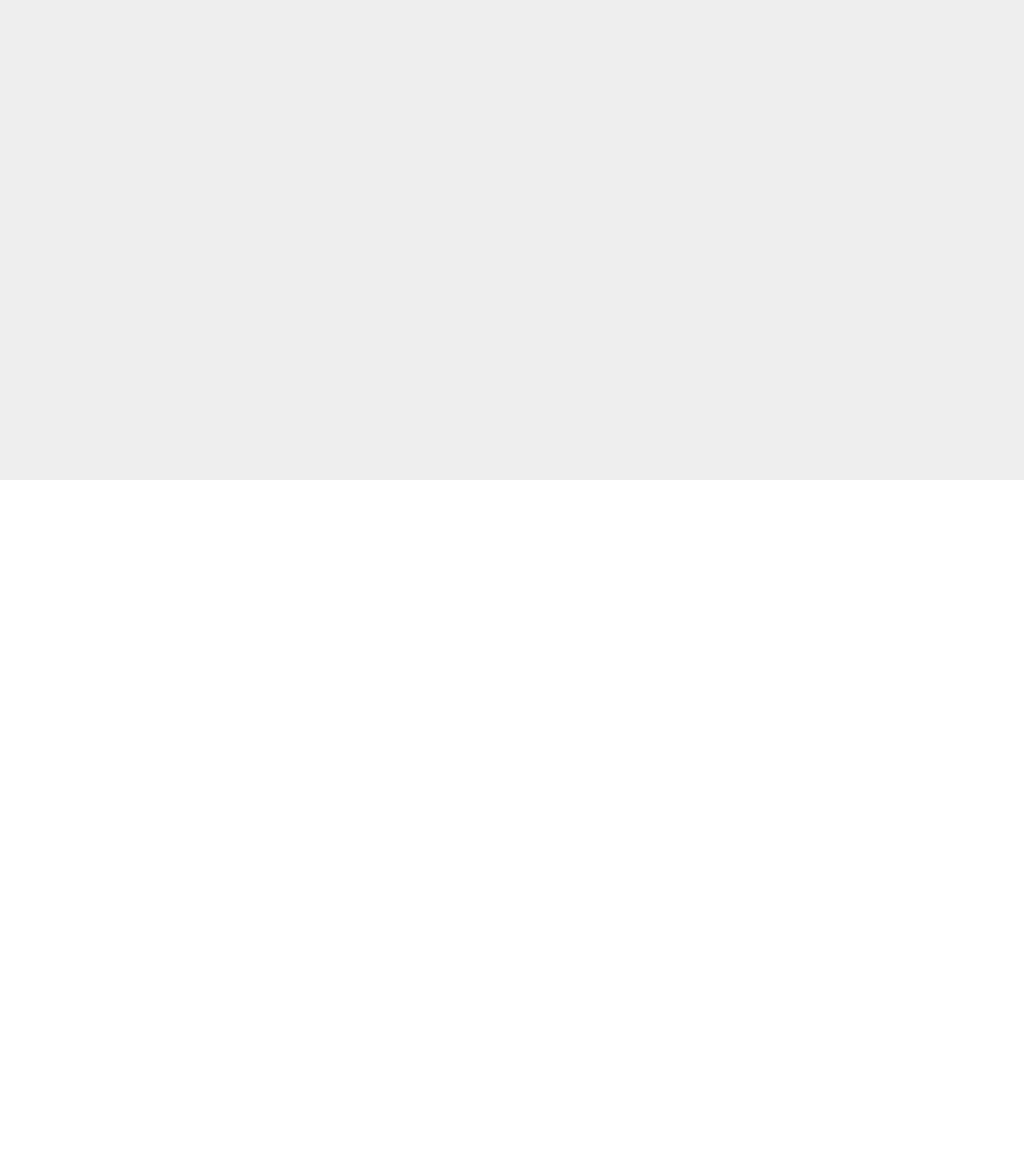
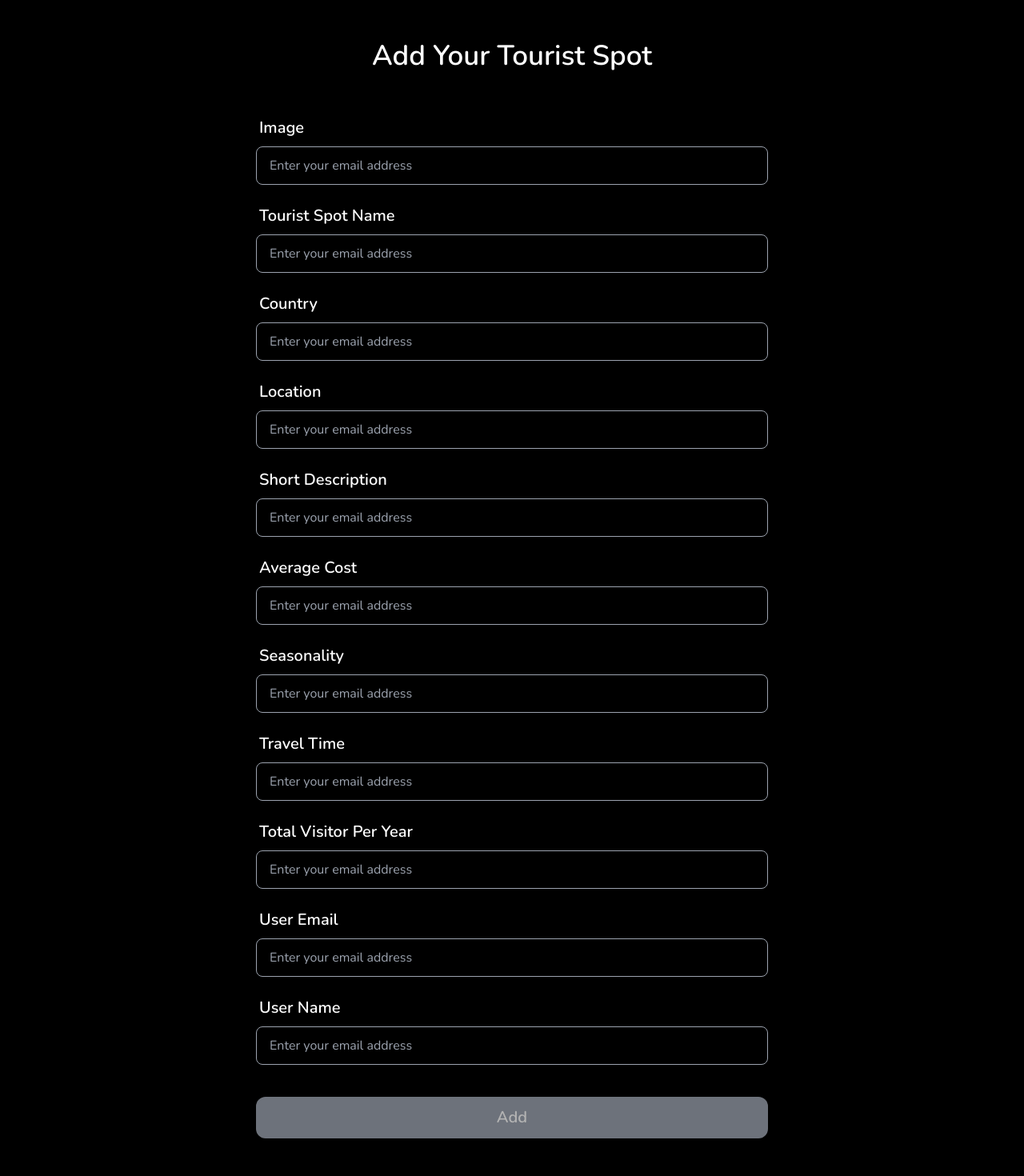
Before and after one commit to atikxcode/TrekTales-Client-Assignment-10, a React (Vite) app: page /addtouristspot in a window 1280 px wide. Shown: the part 200-1670 px from the top of the page at 80% size. Before the commit the page ends 800 px from the top, so only its background shows below. Built offline with nearby package versions, Linux system fonts and the light colour scheme; no server answers.

Commit message:
added the add tourist spot section and connected with the server

```diff
--- a/src/Pages/AddTouristsSpot/AddTouristsSpot.jsx
+++ b/src/Pages/AddTouristsSpot/AddTouristsSpot.jsx
@@ -1,9 +1,147 @@
+import { Link } from "react-router-dom";
+import Navbar from "../Navbar/Navbar";
+import Footer from "../Footer/Footer";
 
 
 const AddTouristsSpot = () => {
+
+
+  const handleAdd = e => {
+    e.preventDefault();
+    const form = e.target;
+    const image = form.image.value;
+    const name = form.spot.value;
+    const country = form.country.value;
+    const location = form.location.value;
+    const short_description = form.description.value;
+    const average_cost = form.cost.value;
+    const seasonality = form.season.value;
+    const travel_time = form.time.value;
+    const total_visitors_per_year = form.visit.value;
+    const user_email = form.email.value;
+    const user_name = form.name.value;
+
+    const newTourSpot = {image, name, country, location, short_description, average_cost, seasonality, travel_time, total_visitors_per_year, user_email, user_name};
+    console.log(newTourSpot)
+
+    fetch('http://localhost:5000/touristspot', {
+      method: "POST",
+      headers: {
+        'content-type': 'application/json'
+      },
+      body: JSON.stringify(newTourSpot)
+    })
+    .then(res => res.json())
+    .then(data => {
+      console.log(data)
+    })
+
+  }
+
+
   return (
-    <div>
-      <h2>Here the the Add tourists spot</h2>
+    <div className="bg-[#000000]">
+
+      <Navbar></Navbar>
+
+
+      <div className="py-16">
+    <h2 className="my-10 text-center text-white text-[35px] font-semibold">Add Your Tourist Spot</h2>
+
+
+<form  className="md:3/4 lg:w-1/2 mx-auto" onSubmit={handleAdd}>
+
+
+<div className="form-control">
+  <label className="label">
+    <span className="text-white  text-[20px] font-semibold">Image</span>
+  </label>
+  <input type="text" placeholder="Enter your email address" name="image" className="input bg-inherit text-white hover:border-white mb-4 border-[1px] border-gray-400" required />
+</div>
+
+<div className="form-control">
+  <label className="label">
+    <span className="text-white  text-[20px] font-semibold">Tourist Spot Name</span>
+  </label>
+  <input type="text" placeholder="Enter your email address" name="spot" className="input bg-inherit text-white hover:border-white mb-4 border-[1px] border-gray-400" required />
+</div>
+
+<div className="form-control">
+  <label className="label">
+    <span className="text-white  text-[20px] font-semibold">Country</span>
+  </label>
+  <input type="text" placeholder="Enter your email address" name="country" className="input bg-inherit text-white hover:border-white mb-4 border-[1px] border-gray-400" required />
+</div>
+
+<div className="form-control">
+  <label className="label">
+    <span className="text-white  text-[20px] font-semibold">Location</span>
+  </label>
+  <input type="text" placeholder="Enter your email address" name="location" className="input bg-inherit text-white hover:border-white mb-4 border-[1px] border-gray-400" required />
+</div>
+
+<div className="form-control">
+  <label className="label">
+    <span className="text-white  text-[20px] font-semibold">Short Description</span>
+  </label>
+  <input type="text" placeholder="Enter your email address" name="description" className="input bg-inherit text-white hover:border-white mb-4 border-[1px] border-gray-400" required />
+</div>
+
+<div className="form-control">
+  <label className="label">
+    <span className="text-white  text-[20px] font-semibold">Average Cost</span>
+  </label>
+  <input type="number" placeholder="Enter your email address" name="cost" className="input bg-inherit text-white hover:border-white mb-4 border-[1px] border-gray-400" required />
+</div>
+
+<div className="form-control">
+  <label className="label">
+    <span className="text-white  text-[20px] font-semibold">Seasonality</span>
+  </label>
+  <input type="text" placeholder="Enter your email address" name="season" className="input bg-inherit text-white hover:border-white mb-4 border-[1px] border-gray-400" required />
+</div>
+
+<div className="form-control">
+  <label className="label">
+    <span className="text-white  text-[20px] font-semibold">Travel Time</span>
+  </label>
+  <input type="number" placeholder="Enter your email address" name="time" className="input bg-inherit text-white hover:border-white mb-4 border-[1px] border-gray-400" required />
+</div>
+
+<div className="form-control">
+  <label className="label">
+    <span className="text-white  text-[20px] font-semibold">Total Visitor Per Year</span>
+  </label>
+  <input type="number" placeholder="Enter your email address" name="visit" className="input bg-inherit text-white hover:border-white mb-4 border-[1px] border-gray-400" required />
+</div>
+
+<div className="form-control">
+  <label className="label">
+    <span className="text-white  text-[20px] font-semibold">User Email</span>
+  </label>
+  <input type="email" placeholder="Enter your email address" name="email" className="input bg-inherit text-white hover:border-white mb-4 border-[1px] border-gray-400" required />
+</div>
+
+<div className="form-control">
+  <label className="label">
+    <span className="text-white  text-[20px] font-semibold">User Name</span>
+  </label>
+  <input type="text" placeholder="Enter your email address" name="name" className="input bg-inherit text-white hover:border-white mb-4 border-[1px] border-gray-400" required />
+</div>
+
+<div className="form-control mt-6">
+  <button className="p-3 rounded-xl  text-white text-xl font-semibold bg-gray-400 opacity-70 hover:text-black hover:bg-white duration-700 ">Add</button>
+</div>
+
+
+
+
+</form>
+    </div>
+
+    <Footer></Footer>
+
+
     </div>
   );
 };
--- a/src/Pages/Login/Login.jsx
+++ b/src/Pages/Login/Login.jsx
@@ -75,6 +75,7 @@ const Login = () => {
 
 
   return (
+
     <div className=" bg-[#000000]">
       <div className=" mb-10" data-aos="fade-down" data-aos-easing="linear" data-aos-duration="800">
         <Navbar></Navbar>
@@ -135,6 +136,7 @@ const Login = () => {
       <ToastContainer />
 
     </div>
+
   );
 };
 
--- a/src/Pages/Register/Register.jsx
+++ b/src/Pages/Register/Register.jsx
@@ -159,6 +159,7 @@ const Register = () => {
 <p className="text-center mt-6 text-gray-400 font-semibold">Already Have An Account? <Link to='/login'><span className="text-white text-[16px] font-semibold">Login</span></Link></p>
 </form>
     </div>
+
     </div>
     </div>
 
--- a/src/Pages/TouristSpot/TouristSpot.jsx
+++ b/src/Pages/TouristSpot/TouristSpot.jsx
@@ -16,7 +16,7 @@ useEffect(() => {
   .then(res => res.json())
   .then(data => {
    console.log(data)
-   setTouristSpots(data);
+   setTouristSpots(data.slice(0, 9));
   })
 }, []);
 
@@ -46,6 +46,7 @@ useEffect(() => {
           </div>)
       }
       </div>
+      <Link to={'/alltouristspot'}><button className="bg-gray-400 opacity-70 p-4  hover:bg-white hover:text-black font-bold transition-all">Show All</button></Link>
       </div>
 
     </div>
--- a/src/Pages/ViewDetails/ViewDetails.jsx
+++ b/src/Pages/ViewDetails/ViewDetails.jsx
@@ -1,4 +1,6 @@
 import { useLoaderData } from "react-router-dom";
+import Navbar from "../Navbar/Navbar";
+import Footer from "../Footer/Footer";
 
 
 const ViewDetails = () => {
@@ -9,8 +11,32 @@ const ViewDetails = () => {
 
 
   return (
-    <div className="bg-[#000000] py-16">
-      <h2>{place.name}</h2>
+    <div className="bg-[#000000] text-white ">
+      <Navbar></Navbar>
+      <div className=" py-36 container mx-auto">
+
+
+      <div className="flex bg-[#1b1b1b] ">
+
+        <div>
+        <img className="w-[1000px] h-[800px]" src={place.image} alt="" />
+        </div>
+
+        <div className="flex flex-col p-8 gap-2 justify-center">
+        <p className="text-3xl font-bold">{place.country}</p>
+        <h2 className="text-lg font-semibold">{place.name}</h2>
+
+        <p className="text-gray-400 w-[450px]"><span className="text-lg font-bold text-white">Description:</span> {place.short_description}</p>
+        <p className="text-gray-400"><span className="text-[16px] font-bold text-white">Placed At: </span>{place.location}</p>
+        <p className="text-gray-400"><span className="text-[16px] font-bold text-white">Only At: </span>{place.average_cost}$</p>
+        <p className="text-gray-400"><span className="text-[16px] font-bold text-white">Seasonality: </span>{place.seasonality}</p>
+        <p className="text-gray-400"><span className="text-[16px] font-bold text-white">Destination Travel Time: </span>{place.travel_time}</p>
+        <p className="text-gray-400"><span className="text-[16px] font-bold text-white">Visited Per Year: </span>{place.total_visitors_per_year}</p>
+        </div>
+
+      </div>
+      </div>
+      <Footer></Footer>
     </div>
   );
 };
```
